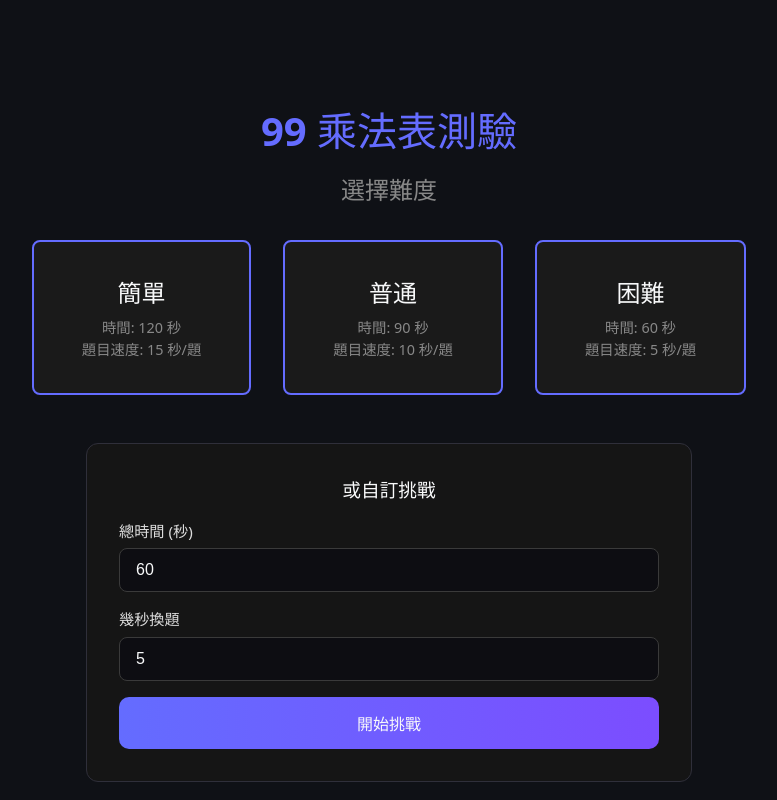
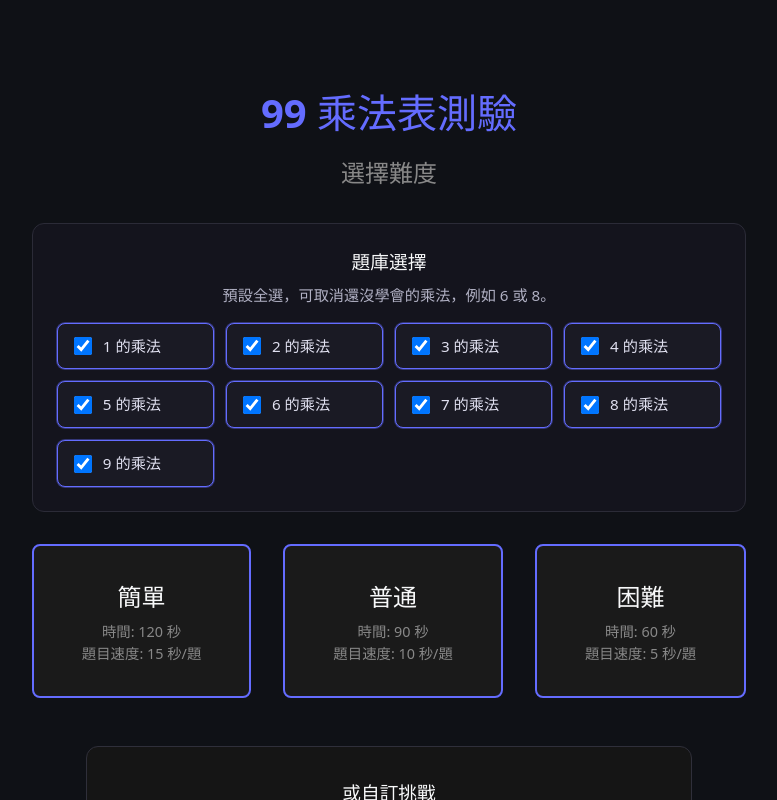
Before and after one commit to jikotw74/iris-test-99, a React (Vite) app: page / in a window 1280 px wide. Shown: the top 800 px of the page, without its empty margins (251-1028 px from the left). Built offline with nearby package versions, Linux system fonts and the light colour scheme.

Commit message:
feat: 新增題庫選擇功能，允許用戶自訂練習的乘法表

```diff
--- a/src/App.tsx
+++ b/src/App.tsx
@@ -3,6 +3,7 @@ import DifficultySelector from './components/DifficultySelector';
 import Game from './components/Game';
 import GameOver from './components/GameOver';
 import type { Difficulty, Question } from './types';
+import { MULTIPLICATION_TABLES } from './types';
 import { generateQuestion, checkAnswer } from './utils';
 import './App.css';
 
@@ -15,8 +16,22 @@ function App() {
   const [isGameOver, setIsGameOver] = useState(false);
   const [userInput, setUserInput] = useState('');
   const [questionCountdownMs, setQuestionCountdownMs] = useState(0);
+  const [selectedTables, setSelectedTables] = useState<number[]>(() => [...MULTIPLICATION_TABLES]);
   const questionTimerRef = useRef<number | null>(null);
   const questionDeadlineRef = useRef<number | null>(null);
+
+  const handleToggleTable = (table: number) => {
+    setSelectedTables((prev) => {
+      if (prev.includes(table)) {
+        return prev.filter((value) => value !== table);
+      }
+      return [...prev, table].sort((a, b) => a - b);
+    });
+  };
+
+  const handleResetTables = () => {
+    setSelectedTables([...MULTIPLICATION_TABLES]);
+  };
 
   const clearQuestionTimer = useCallback(() => {
     if (questionTimerRef.current) {
@@ -32,7 +47,7 @@ function App() {
   }, [difficulty]);
 
   const advanceQuestion = useCallback(function advanceQuestionImpl() {
-    setCurrentQuestion(generateQuestion());
+    setCurrentQuestion(generateQuestion(selectedTables));
     setUserInput('');
 
     if (!difficulty || !isPlaying) {
@@ -48,7 +63,7 @@ function App() {
     questionTimerRef.current = window.setTimeout(() => {
       advanceQuestionImpl();
     }, difficulty.questionSpeed);
-  }, [difficulty, isPlaying, resetQuestionCountdown, clearQuestionTimer]);
+  }, [difficulty, isPlaying, resetQuestionCountdown, clearQuestionTimer, selectedTables]);
 
   useEffect(() => {
     if (!isPlaying || timeRemaining <= 0) return;
@@ -97,6 +112,9 @@ function App() {
   }, [isPlaying, difficulty]);
 
   const handleSelectDifficulty = (selectedDifficulty: Difficulty) => {
+    if (selectedTables.length === 0) {
+      return;
+    }
     setDifficulty(selectedDifficulty);
     setScore(0);
     setTimeRemaining(selectedDifficulty.timeLimit);
@@ -134,7 +152,14 @@ function App() {
   }
 
   if (!isPlaying || !currentQuestion || !difficulty) {
-    return <DifficultySelector onSelectDifficulty={handleSelectDifficulty} />;
+    return (
+      <DifficultySelector
+        onSelectDifficulty={handleSelectDifficulty}
+        selectedTables={selectedTables}
+        onToggleTable={handleToggleTable}
+        onResetTables={handleResetTables}
+      />
+    );
   }
 
   return (
--- a/src/components/DifficultySelector.css
+++ b/src/components/DifficultySelector.css
@@ -13,6 +13,74 @@
   font-size: 1.5rem;
   margin-bottom: 2rem;
   color: #888;
+}
+
+.table-selector {
+  margin-bottom: 2rem;
+  padding: 1.5rem;
+  background: #14141d;
+  border: 1px solid #2b2b37;
+  border-radius: 12px;
+}
+
+.table-selector h3 {
+  margin-top: 0;
+  margin-bottom: 0.5rem;
+  color: #f8f9fa;
+}
+
+.table-selector p {
+  margin: 0 0 1rem;
+  color: #b0b0c3;
+  font-size: 0.95rem;
+}
+
+.table-grid {
+  display: grid;
+  grid-template-columns: repeat(auto-fit, minmax(140px, 1fr));
+  gap: 0.75rem;
+}
+
+.table-option {
+  display: flex;
+  align-items: center;
+  gap: 0.5rem;
+  padding: 0.65rem 0.75rem;
+  border: 1px solid #2f2f3a;
+  border-radius: 8px;
+  font-size: 0.95rem;
+  color: #e0e0f0;
+  background: #1a1a24;
+}
+
+.table-option input {
+  width: 18px;
+  height: 18px;
+}
+
+.table-option.checked {
+  border-color: #646cff;
+  box-shadow: 0 0 0 1px rgba(100, 108, 255, 0.4);
+}
+
+.table-error {
+  margin-top: 0.75rem;
+  color: #ff6b6b;
+  font-size: 0.9rem;
+}
+
+.table-reset {
+  margin-top: 0.75rem;
+  background: transparent;
+  border: 1px dashed #646cff;
+  color: #9fa8ff;
+  padding: 0.4rem 0.8rem;
+  border-radius: 8px;
+  cursor: pointer;
+}
+
+.table-reset:hover {
+  background: rgba(100, 108, 255, 0.1);
 }
 
 .difficulty-buttons {
@@ -79,6 +147,12 @@
   font-size: 1rem;
   background: linear-gradient(90deg, #646cff, #7c4dff);
   border: none;
+  cursor: pointer;
+}
+
+.custom-submit:disabled {
+  opacity: 0.4;
+  cursor: not-allowed;
 }
 
 .difficulty-button {
@@ -97,6 +171,15 @@
   transform: scale(1.05);
 }
 
+.difficulty-button:disabled,
+.difficulty-button:disabled:hover {
+  background-color: #1a1a1a;
+  color: #555;
+  border-color: #3a3a3a;
+  cursor: not-allowed;
+  transform: none;
+}
+
 .difficulty-name {
   font-size: 1.5rem;
   font-weight: bold;
--- a/src/components/DifficultySelector.tsx
+++ b/src/components/DifficultySelector.tsx
@@ -1,16 +1,41 @@
-import React, { useState } from 'react';
+import React, { useEffect, useState } from 'react';
 import type { Difficulty } from '../types';
-import { DIFFICULTIES } from '../types';
+import { DIFFICULTIES, MULTIPLICATION_TABLES } from '../types';
 import './DifficultySelector.css';
+
+const TABLE_ERROR_MESSAGE = '請先選擇題庫 (至少一個乘法表)';
 
 interface Props {
   onSelectDifficulty: (difficulty: Difficulty) => void;
+  selectedTables: number[];
+  onToggleTable: (table: number) => void;
+  onResetTables: () => void;
 }
 
-const DifficultySelector: React.FC<Props> = ({ onSelectDifficulty }) => {
+const DifficultySelector: React.FC<Props> = ({
+  onSelectDifficulty,
+  selectedTables,
+  onToggleTable,
+  onResetTables,
+}) => {
   const [customTime, setCustomTime] = useState('60');
   const [customInterval, setCustomInterval] = useState('5');
   const [error, setError] = useState('');
+
+  const hasTableSelection = selectedTables.length > 0;
+
+  useEffect(() => {
+    if (hasTableSelection && error === TABLE_ERROR_MESSAGE) {
+      setError('');
+    }
+  }, [hasTableSelection, error]);
+
+  const handleDifficultyClick = (difficulty: Difficulty) => {
+    if (!hasTableSelection) {
+      return;
+    }
+    onSelectDifficulty(difficulty);
+  };
 
   const handleCustomSubmit = (event: React.FormEvent<HTMLFormElement>) => {
     event.preventDefault();
@@ -32,6 +57,11 @@ const DifficultySelector: React.FC<Props> = ({ onSelectDifficulty }) => {
       return;
     }
 
+    if (!hasTableSelection) {
+      setError(TABLE_ERROR_MESSAGE);
+      return;
+    }
+
     setError('');
     onSelectDifficulty({
       name: '自訂',
@@ -44,12 +74,42 @@ const DifficultySelector: React.FC<Props> = ({ onSelectDifficulty }) => {
     <div className="difficulty-selector">
       <h1>99 乘法表測驗</h1>
       <h2>選擇難度</h2>
+
+      <div className="table-selector">
+        <h3>題庫選擇</h3>
+        <p>預設全選，可取消還沒學會的乘法，例如 6 或 8。</p>
+        <div className="table-grid">
+          {MULTIPLICATION_TABLES.map((table) => {
+            const checked = selectedTables.includes(table);
+            return (
+              <label key={table} className={`table-option ${checked ? 'checked' : ''}`}>
+                <input
+                  type="checkbox"
+                  checked={checked}
+                  onChange={() => onToggleTable(table)}
+                />
+                <span>{table} 的乘法</span>
+              </label>
+            );
+          })}
+        </div>
+        {!hasTableSelection && (
+          <div className="table-error">請至少選擇一個乘法題庫</div>
+        )}
+        {hasTableSelection && selectedTables.length !== MULTIPLICATION_TABLES.length && (
+          <button type="button" className="table-reset" onClick={onResetTables}>
+            全部勾選
+          </button>
+        )}
+      </div>
+
       <div className="difficulty-buttons">
         {DIFFICULTIES.map((difficulty) => (
           <button
             key={difficulty.name}
-            onClick={() => onSelectDifficulty(difficulty)}
+            onClick={() => handleDifficultyClick(difficulty)}
             className="difficulty-button"
+            disabled={!hasTableSelection}
           >
             <div className="difficulty-name">{difficulty.name}</div>
             <div className="difficulty-info">
@@ -84,7 +144,9 @@ const DifficultySelector: React.FC<Props> = ({ onSelectDifficulty }) => {
             />
           </label>
           {error && <div className="custom-error">{error}</div>}
-          <button type="submit" className="custom-submit">開始挑戰</button>
+          <button type="submit" className="custom-submit" disabled={!hasTableSelection}>
+            開始挑戰
+          </button>
         </form>
       </div>
     </div>
--- a/src/types.ts
+++ b/src/types.ts
@@ -9,6 +9,9 @@ export interface Question {
   num2: number;
   answer: number;
 }
+
+export const MULTIPLICATION_TABLES = [1, 2, 3, 4, 5, 6, 7, 8, 9] as const;
+export type MultiplicationTable = (typeof MULTIPLICATION_TABLES)[number];
 
 export interface GameState {
   difficulty: Difficulty | null;
--- a/src/utils.ts
+++ b/src/utils.ts
@@ -1,8 +1,10 @@
 import type { Question } from './types';
+import { MULTIPLICATION_TABLES } from './types';
 
-export const generateQuestion = (): Question => {
-  const num1 = Math.floor(Math.random() * 9) + 1;
-  const num2 = Math.floor(Math.random() * 9) + 1;
+export const generateQuestion = (allowedTables: number[] = [...MULTIPLICATION_TABLES]): Question => {
+  const pool = allowedTables.length ? allowedTables : [...MULTIPLICATION_TABLES];
+  const num1 = pool[Math.floor(Math.random() * pool.length)];
+  const num2 = pool[Math.floor(Math.random() * pool.length)];
   return {
     num1,
     num2,
```
Also changed, not shown: 1 other file (tests, documents, lock files or other folders).
